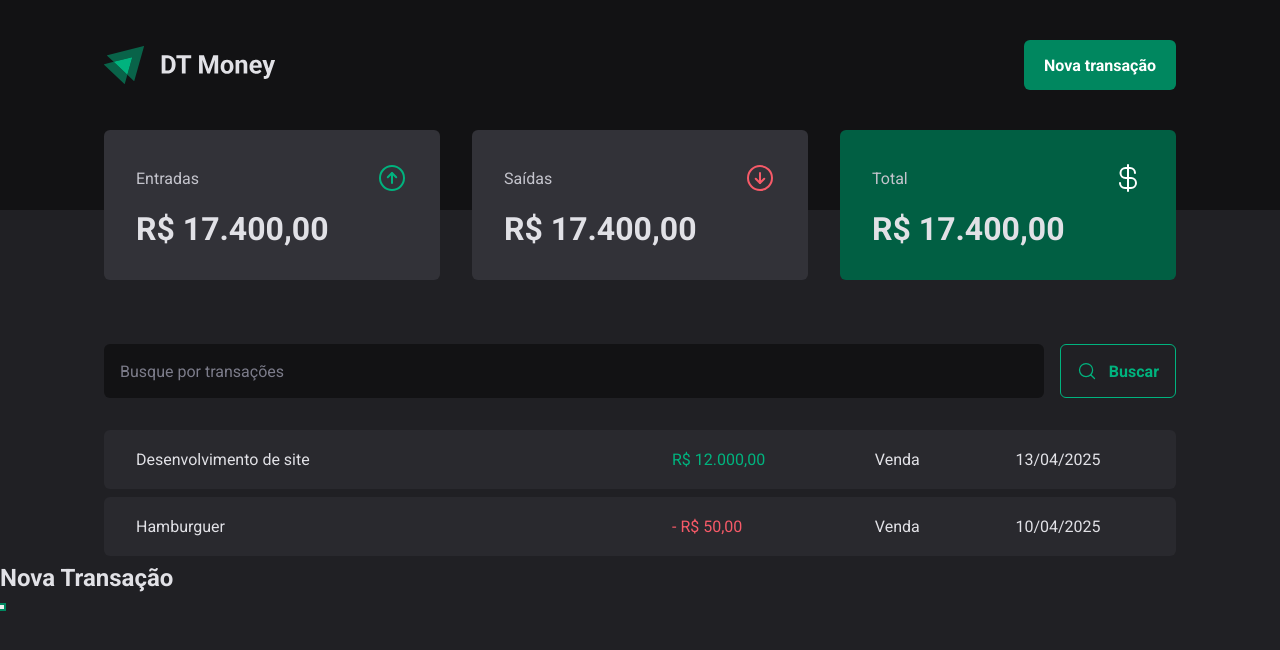
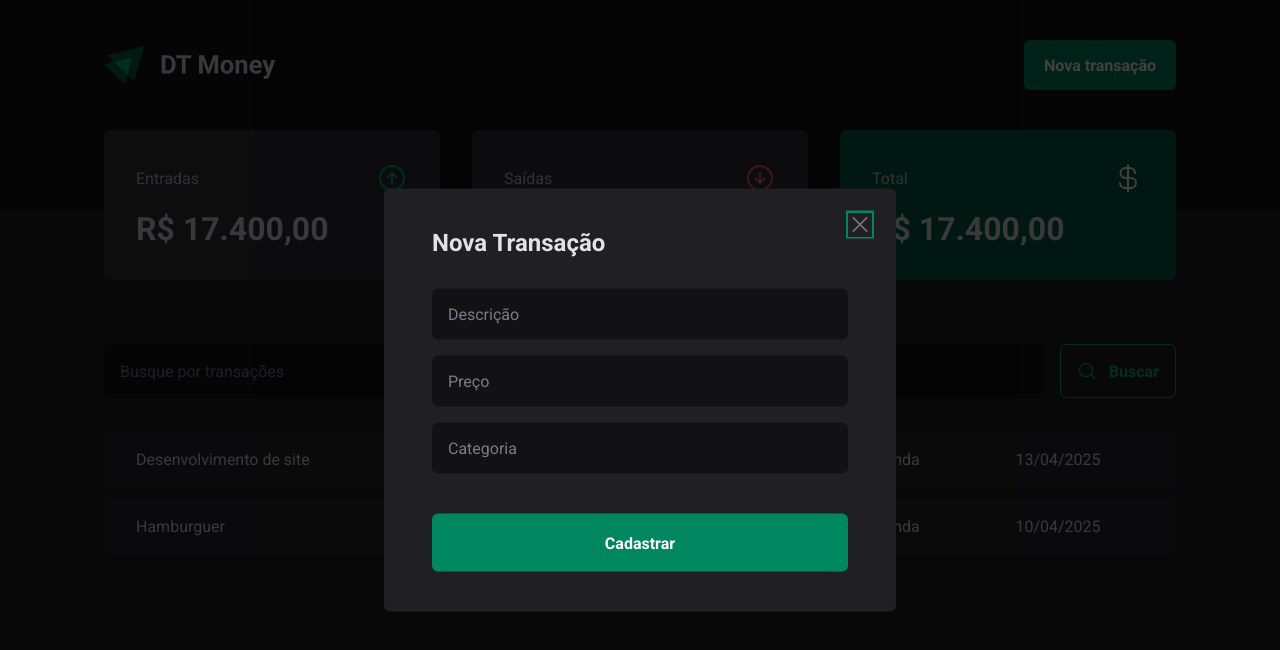
Before and after one commit to BrenoJLeal02/Transactions, a React (Vite) app: page / in a window 1280 px wide. Both pictures are taken after a click on the button "Nova transação". Shown: the top 650 px of the page. Built offline with nearby package versions, Linux system fonts and the light colour scheme.

Commit message:
feat: modal

```diff
--- a/src/components/Header/index.tsx
+++ b/src/components/Header/index.tsx
@@ -2,6 +2,7 @@ import { HeaderContainer, HeaderContent, NewTransactionButton } from "./styles";
 
 import logoImg from '../../assets/logo.svg'
 import * as  Dialog  from "@radix-ui/react-dialog";
+import { NewTransactionModal } from "../NewTransactionModal";
 
 
 export function Header(){
@@ -15,14 +16,7 @@ export function Header(){
                             Nova transação
                         </NewTransactionButton>
                     </Dialog.Trigger>
-                    <Dialog.Portal>
-                        <Dialog.Overlay />
-                        <Dialog.Content>
-                            <Dialog.Title>Nova Transação</Dialog.Title>
-                            <Dialog.Close />
-
-                        </Dialog.Content>
-                    </Dialog.Portal>
+                    <NewTransactionModal/>
                 </Dialog.Root>
 
             </HeaderContent>
--- a/src/components/NewTransactionModal/index.tsx
+++ b/src/components/NewTransactionModal/index.tsx
@@ -1,6 +1,24 @@
+import * as  Dialog  from "@radix-ui/react-dialog";
+import { CloseButton, Content, Overlay } from "./styles";
+import { X } from "phosphor-react";
 export function NewTransactionModal() {
     return(
-        <>
-        </>
+        <Dialog.Portal>
+            <Overlay />
+            <Content>
+                <Dialog.Title>Nova Transação</Dialog.Title>
+                <CloseButton >
+                    <X size={24}/>
+                </CloseButton>
+                <form action="">
+                    <input type="text" placeholder="Descrição" required />
+                    <input type="text" placeholder="Preço" required />
+                    <input type="text" placeholder="Categoria" required />
+                    <button type="submit">
+                        Cadastrar
+                    </button>
+                </form>
+            </Content>
+        </Dialog.Portal>
     )
 }
--- a/src/components/NewTransactionModal/styles.ts
+++ b/src/components/NewTransactionModal/styles.ts
@@ -0,0 +1,75 @@
+import styled from "styled-components";
+import * as  Dialog  from "@radix-ui/react-dialog";
+
+
+export const Overlay = styled(Dialog.Overlay)`
+    position: fixed;
+    width: 100vw;
+    height: 100vh;
+    inset:0;
+    background-color: rgba(0,0,0,0.75);
+
+ `;
+
+export const Content = styled(Dialog.Content)`
+    min-width: 32rem;
+    border-radius: 6px;
+    padding : 2.5rem 3rem;
+    background: ${props => props.theme["gray-800"]};
+
+    //Dica para centralizar algo na tela independente do tamanho dela
+    position: fixed;
+    top:  50%;
+    left: 50%;
+    transform: translate(-50%, -50%);
+
+    form{
+        margin-top: 2rem;
+        display: flex;
+        flex-direction: column;
+        gap: 1rem;
+    }
+    input{
+        border-radius:6px;
+        border:0;
+        background: ${props => props.theme["gray-900"]};
+        color:${props => props.theme["gray-300"]};
+        padding: 1rem;
+
+        &::placeholder{
+            color: ${props => props.theme["gray-500"]};
+        }
+    }
+
+    button[type="submit"]{
+        height: 58px;
+        border: 0;
+        background: ${props => props.theme["green-500"]};
+        color:${props => props.theme.white};
+        font-weight: bold;
+        padding: 0 1.25rem;
+        border-radius:6px;
+        margin-top: 1.5rem;
+        cursor: pointer;
+        &:hover{
+            background: ${props => props.theme["green-700"]};
+            transition: background-color 0.2s ease-in;
+        }
+
+
+
+    }
+
+ `;
+
+export const CloseButton = styled(Dialog.Close)`
+    position: absolute;
+    background: transparent;
+    border: 0;
+    top: 1.5rem;
+    right: 1.5rem;
+    line-height: 0;
+    cursor: pointer;
+    color: ${props => props.theme["gray-500"]};
+
+`
```
